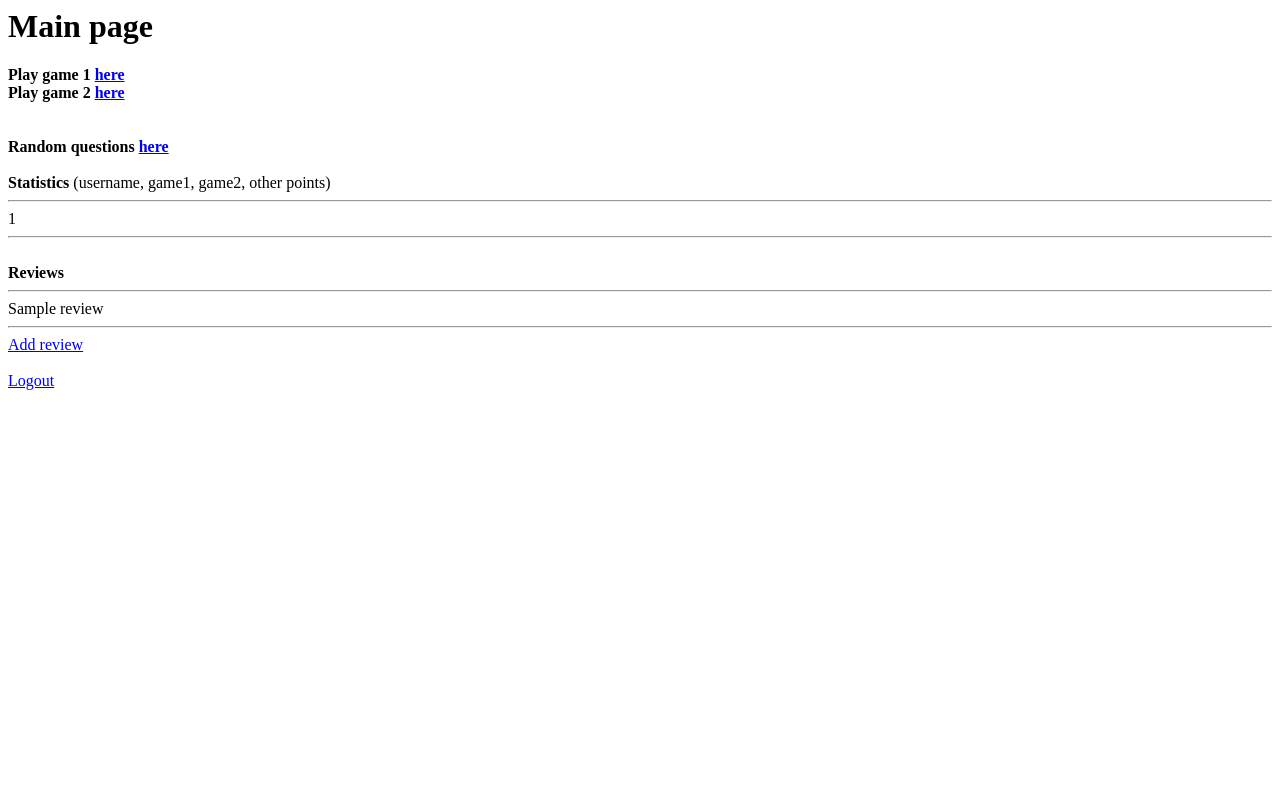
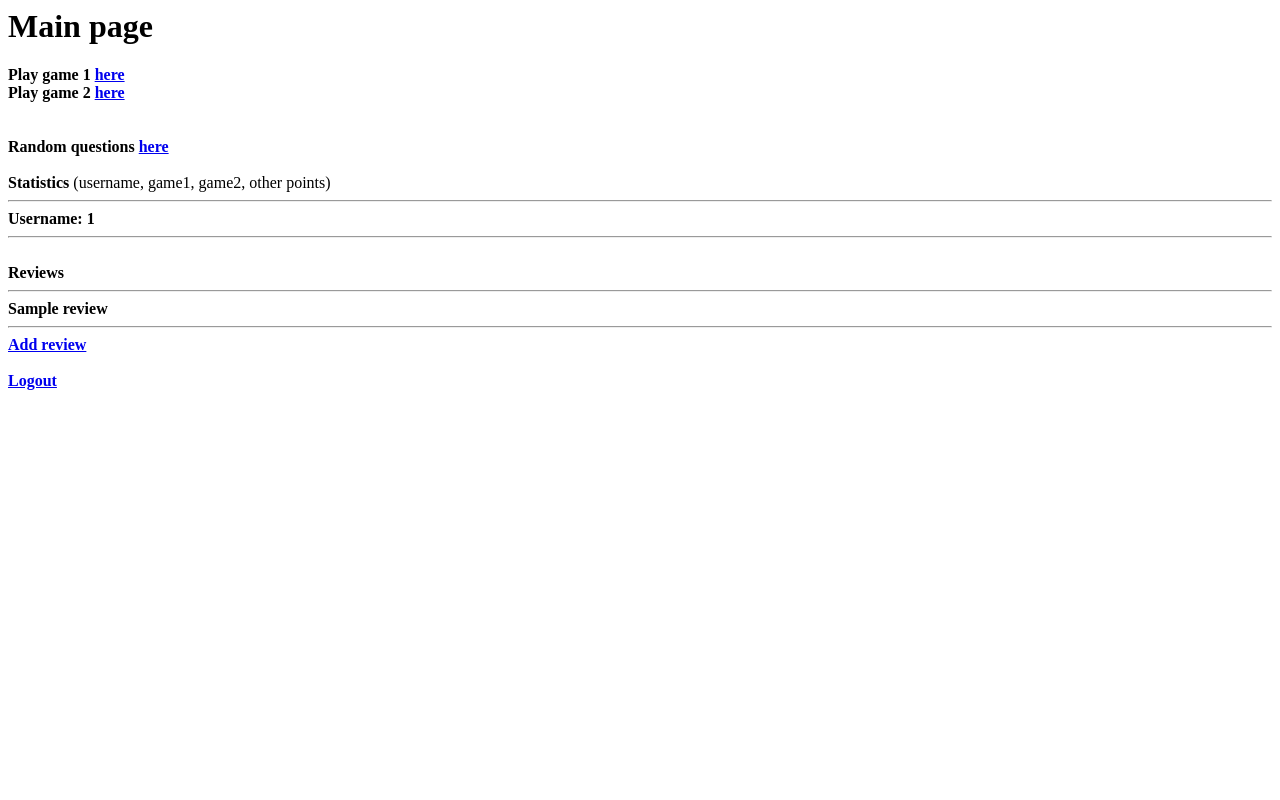
Before and after one commit to theflyingdolphine/tietokantasovellus, a Flask app: template templates/index.html in a window 1280 px wide. Run offline with Flask 2, Linux system fonts and the light colour scheme; the visitor is signed in with stand-in values (Sample User, id 1); the template is opened without the code that fills it: most values are stand-ins (such as "Sample title", 1, 10 or a date in 2020).

Commit message:
Update index.html

```diff
--- a/templates/index.html
+++ b/templates/index.html
@@ -18,7 +18,7 @@ Random questions <a href="/game3">here</a><br><br></b>
 <b>Statistics</b> (username, game1, game2, other points) <br>
 <hr>
 {% for stats in statistics %}
-{{ stats[0] }}
+<b> Username: <b> {{ stats[0] }}
 <hr>
 {% endfor %}
 <br>
```
